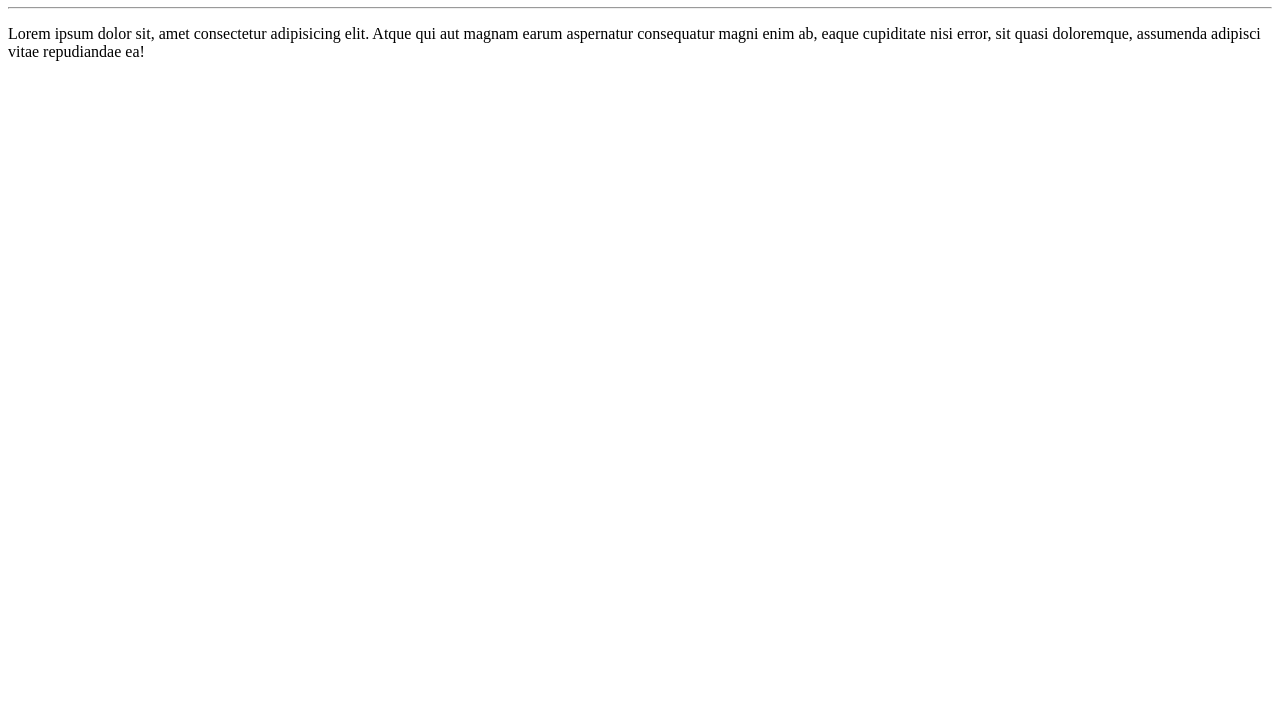
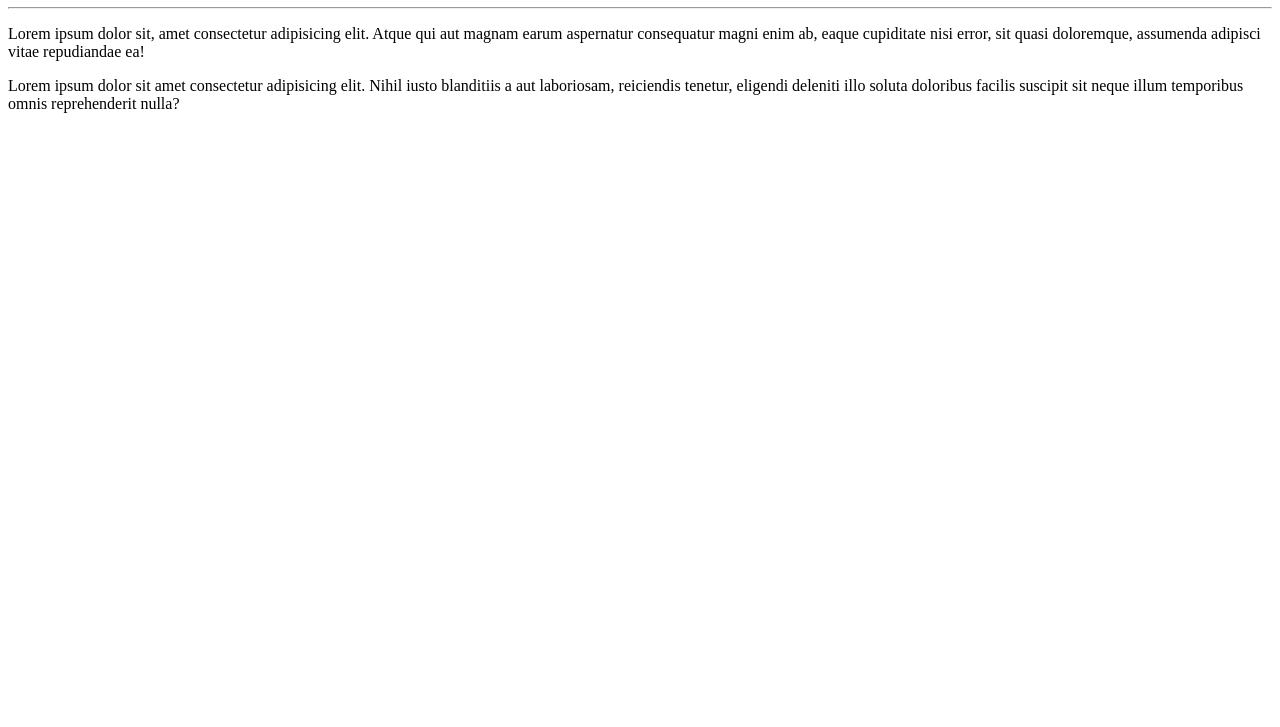
Before and after one commit to GustavoMarolato/Ola-Mundo, a plain HTML site: page site-exemplo/index.html in a window 1280 px wide. Shown: the part 73-800 px from the top of the page. Drawn offline with Linux system fonts and the light colour scheme.

Commit message:
adicionei um parágrafo

```diff
--- a/site-exemplo/index.html
+++ b/site-exemplo/index.html
@@ -9,5 +9,6 @@
     <h1>Olá, Mundo!</h1>
     <hr>
     <p>Lorem ipsum dolor sit, amet consectetur adipisicing elit. Atque qui aut magnam earum aspernatur consequatur magni enim ab, eaque cupiditate nisi error, sit quasi doloremque, assumenda adipisci vitae repudiandae ea!</p>
+    <p>Lorem ipsum dolor sit amet consectetur adipisicing elit. Nihil iusto blanditiis a aut laboriosam, reiciendis tenetur, eligendi deleniti illo soluta doloribus facilis suscipit sit neque illum temporibus omnis reprehenderit nulla?</p>
 </body>
 </html>
```
